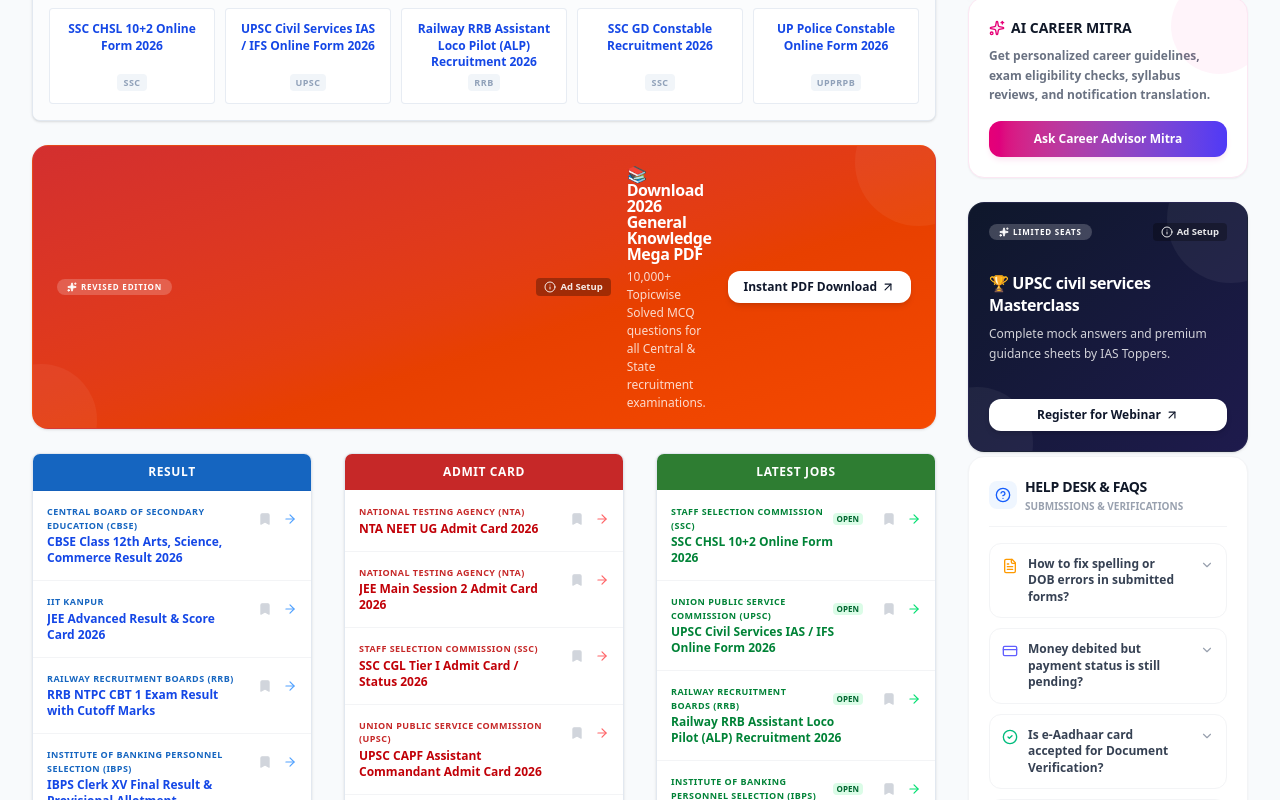
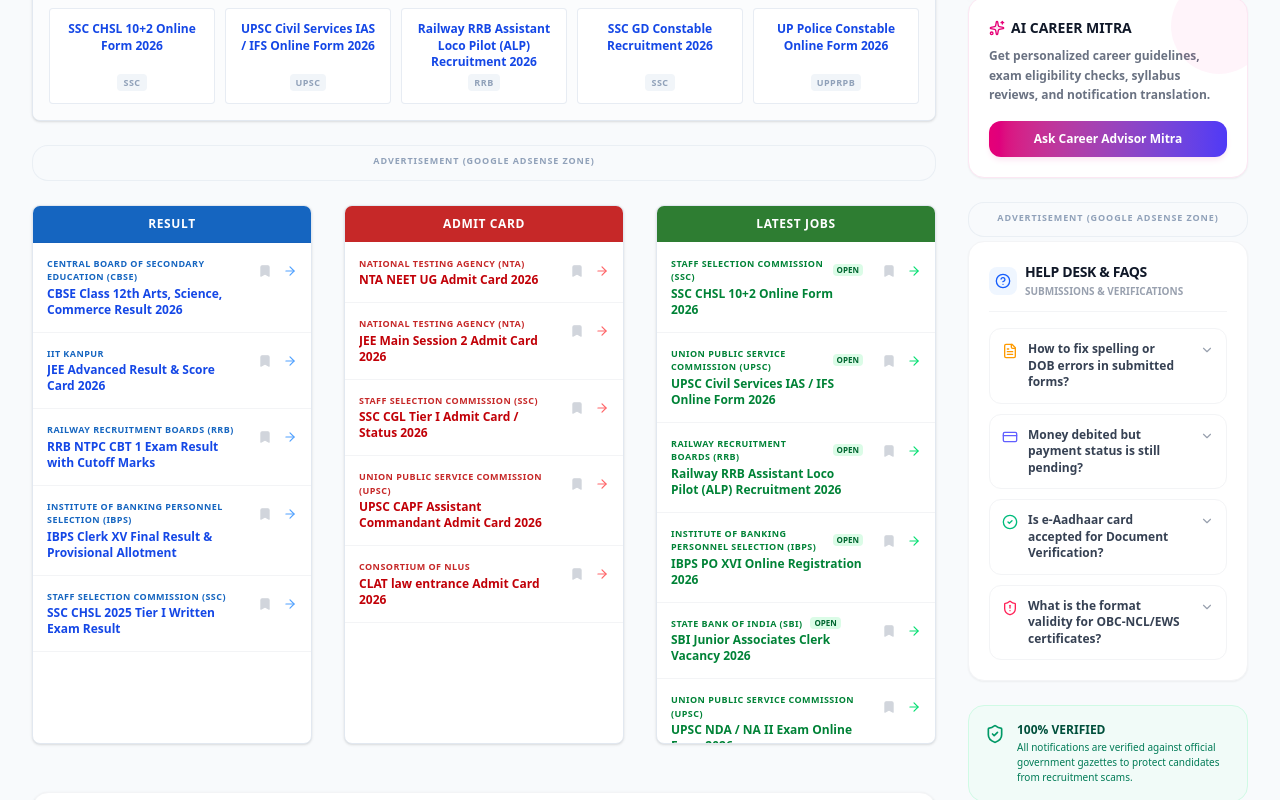
Before and after one commit to Vishagautam/Sarkari_Result, a React (Vite) app: page / in a window 1280 px wide. Shown: the part 887-1687 px from the top of the page. Built offline with nearby package versions, Linux system fonts and the light colour scheme.

Commit message:
updated ads

```diff
--- a/index.html
+++ b/index.html
@@ -4,6 +4,8 @@
     <meta charset="UTF-8" />
     <meta name="viewport" content="width=device-width, initial-scale=1.0" />
     <title>Sarkari Result - State & Central Govt Job Vacancies, Admit Card & Exams</title>
+    <!-- Google AdSense Verification Script -->
+    <script async src="https://pagead2.googlesyndication.com/pagead/js/adsbygoogle.js?client=ca-pub-8340394030904166" crossorigin="anonymous"></script>
   </head>
   <body>
     <div id="root"></div>
--- a/src/components/GoogleAd.tsx
+++ b/src/components/GoogleAd.tsx
@@ -68,10 +68,10 @@
   const [isScriptLoaded, setIsScriptLoaded] = useState(false);
   const [showConfigGuide, setShowConfigGuide] = useState(false);
 
-  // Pull publisher client ID from env, or default to placeholder
+  // Pull publisher client ID from env, or default to the user's verified client ID
   const rawClientId = (import.meta as any).env?.VITE_GOOGLE_ADSENSE_CLIENT;
-  const isRealClient = !!rawClientId && rawClientId !== 'ca-pub-XXXXXXXXXXXXXXXX';
-  const clientId = isRealClient ? rawClientId : 'ca-pub-363015242803'; // Elegant default placeholder ID
+  const clientId = rawClientId && rawClientId !== 'ca-pub-XXXXXXXXXXXXXXXX' ? rawClientId : 'ca-pub-8340394030904166';
+  const isRealClient = clientId !== 'ca-pub-XXXXXXXXXXXXXXXX';
 
   // Select a mock ad based on format
   const mockFormat = format === 'rectangle' ? 'rectangle' : format === 'vertical' ? 'vertical' : 'horizontal';
```
Also changed, not shown: public/ads.txt (added).
